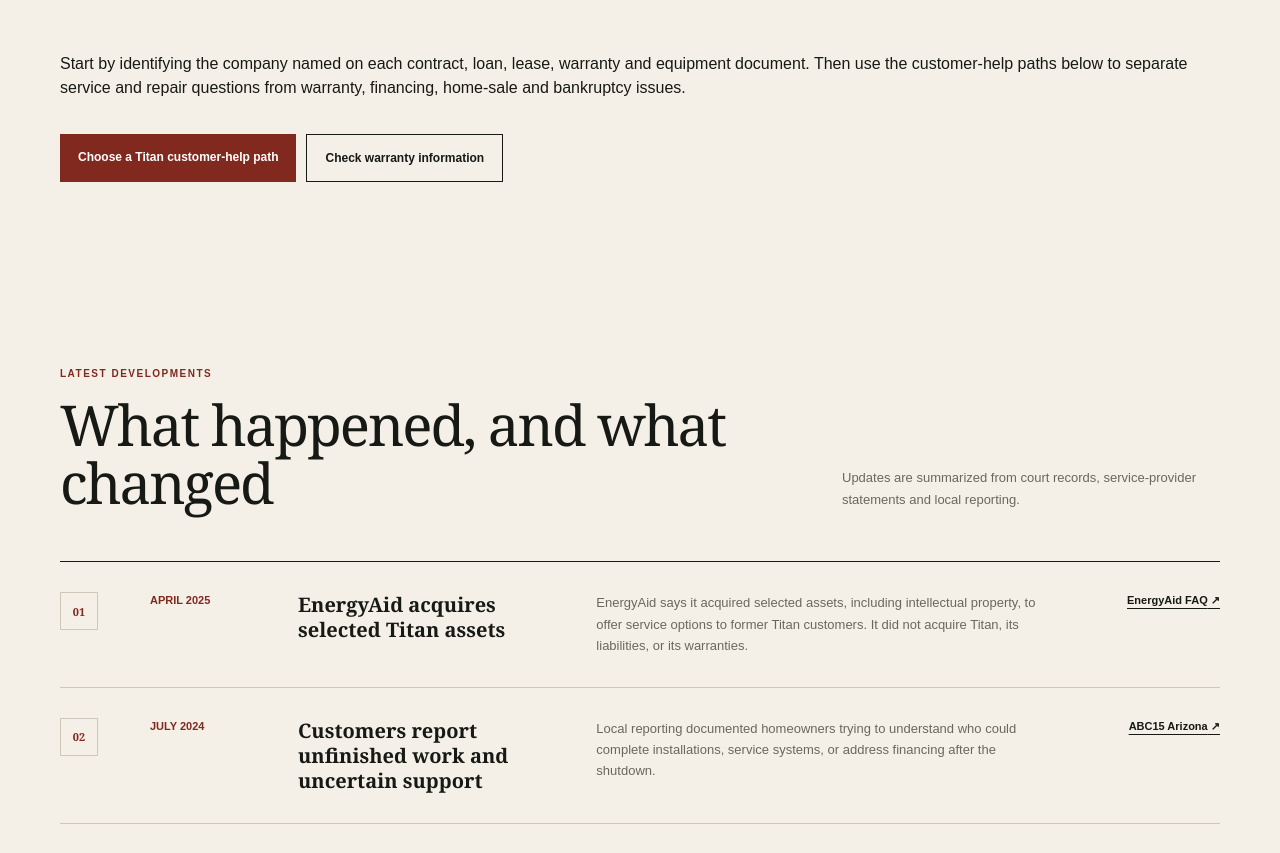
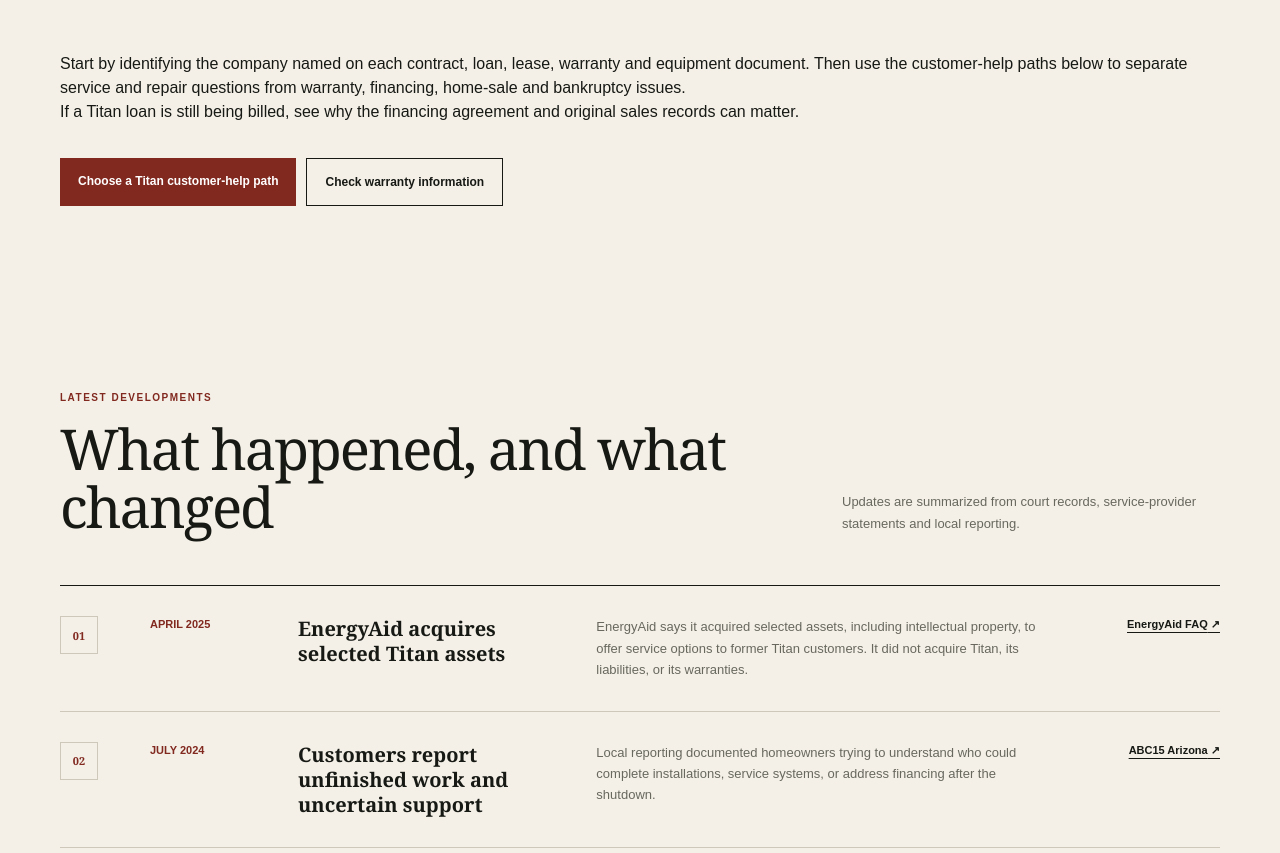
Before and after one commit to Decentralized-Rob/solar-consumer-research, a Next.js app: page /cases/titan-solar-power in a window 1280 px wide. Shown: the part 2581-3434 px from the top of the page. Built offline with nearby package versions, Linux system fonts and the light colour scheme.

Commit message:
Add Titan financing research link

```diff
--- a/app/cases/titan-solar-power/page.tsx
+++ b/app/cases/titan-solar-power/page.tsx
@@ -128,6 +128,7 @@ export default function TitanSolarPowerPage() {
         <section className="tt-section" id="customer-help-now">
           <div className="tt-section-heading"><div><p>Quick answer</p><h2>What can former Titan customers do now?</h2></div><span>The right research path depends on whether the issue is service, warranty, financing, a home sale, unfinished work or the bankruptcy.</span></div>
           <p>Start by identifying the company named on each contract, loan, lease, warranty and equipment document. Then use the customer-help paths below to separate service and repair questions from warranty, financing, home-sale and bankruptcy issues.</p>
+          <p>If a Titan loan is still being billed, <Link href="/research/titan-solar-power-loan-holder-rule">see why the financing agreement and original sales records can matter</Link>.</p>
           <div className="tt-actions">
             <Link className="tt-button tt-button-primary" href="/cases/titan-solar-power/customer-help">Choose a Titan customer-help path</Link>
             <Link className="tt-button tt-button-secondary" href="/cases/titan-solar-power/warranty-after-bankruptcy">Check warranty information</Link>
```
